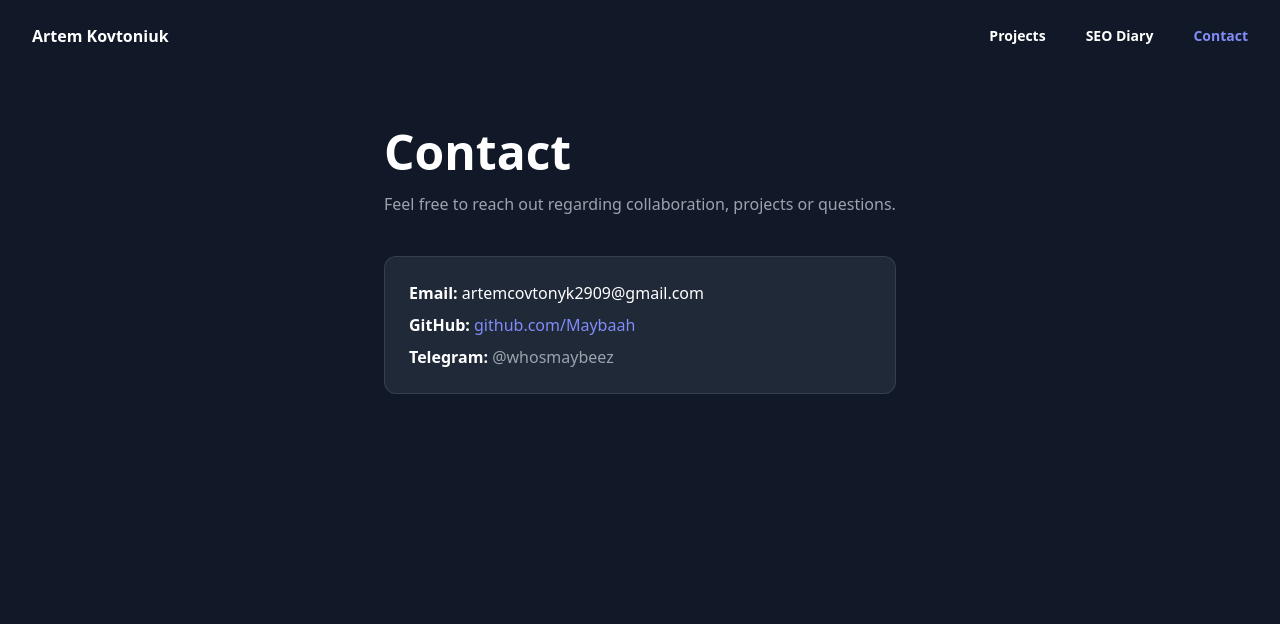
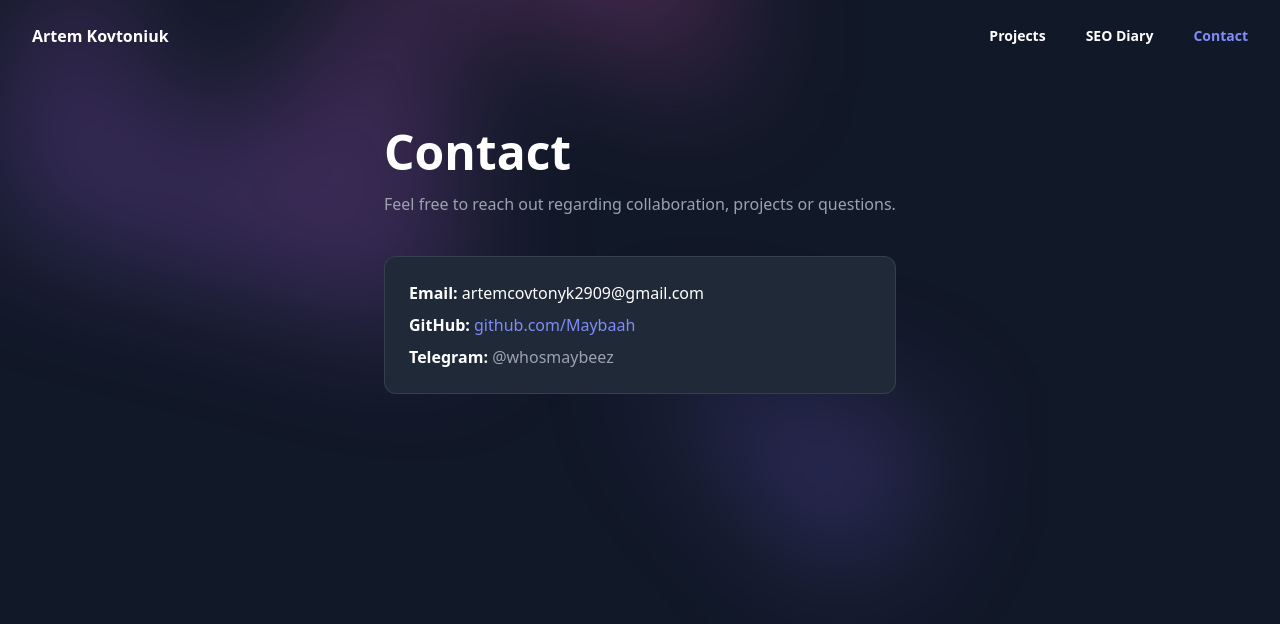
Before and after one commit to Maybaah/Maybaah.github.io, a plain HTML site: page contact.html in a window 1280 px wide. Drawn offline with nearby package versions, Linux system fonts and the light colour scheme.

Commit message:
added background polygons to every page

```diff
--- a/contact.html
+++ b/contact.html
@@ -12,7 +12,9 @@
 </head>
 
 <body class="bg-gray-900 text-white">
-
+<div aria-hidden="true" class="absolute inset-x-0 -top-40 -z-10 transform-gpu overflow-hidden blur-3xl sm:-top-80">
+    <div style="clip-path: polygon(74.1% 44.1%, 100% 61.6%, 97.5% 26.9%, 85.5% 0.1%, 80.7% 2%, 72.5% 32.5%, 60.2% 62.4%, 52.4% 68.1%, 47.5% 58.3%, 45.2% 34.5%, 27.5% 76.7%, 0.1% 64.9%, 17.9% 100%, 27.6% 76.8%, 76.1% 97.7%, 74.1% 44.1%)" class="relative left-[calc(50%-11rem)] aspect-[1155/678] w-[36rem] -translate-x-1/2 rotate-30 bg-gradient-to-tr from-indigo-500 to-pink-500 opacity-30 sm:left-[calc(50%-30rem)] sm:w-[72rem]"></div>
+</div>
 <header class="absolute inset-x-0 top-0 z-50">
     <nav class="flex items-center justify-between p-6 lg:px-8">
         <a href="index.html" class="font-semibold">Artem Kovtoniuk</a>
@@ -39,6 +41,10 @@
         </p>
         <p class="mt-2"><strong>Telegram:</strong> <span class="text-gray-400">@whosmaybeez</span></p>
     </div>
+    <div aria-hidden="true" class="absolute inset-x-0 top-[calc(100%-13rem)] -z-10 transform-gpu overflow-hidden blur-3xl sm:top-[calc(100%-30rem)]">
+        <div style="clip-path: polygon(74.1% 44.1%, 100% 61.6%, 97.5% 26.9%, 85.5% 0.1%, 80.7% 2%, 72.5% 32.5%, 60.2% 62.4%, 52.4% 68.1%, 47.5% 58.3%, 45.2% 34.5%, 27.5% 76.7%, 0.1% 64.9%, 17.9% 100%, 27.6% 76.8%, 76.1% 97.7%, 74.1% 44.1%)" class="relative left-[calc(50%+3rem)] aspect-[1155/678] w-[36rem] -translate-x-1/2 bg-gradient-to-tr from-indigo-500 to-pink-500 opacity-30 sm:left-[calc(50%+36rem)] sm:w-[72rem]">
+        </div>
+    </div>
 </main>
 
 </body>
```
Also changed, not shown: index.html (+2 -9 lines), projects.html (+8 -1 lines), seo-diary.html (+7 -1 lines).
